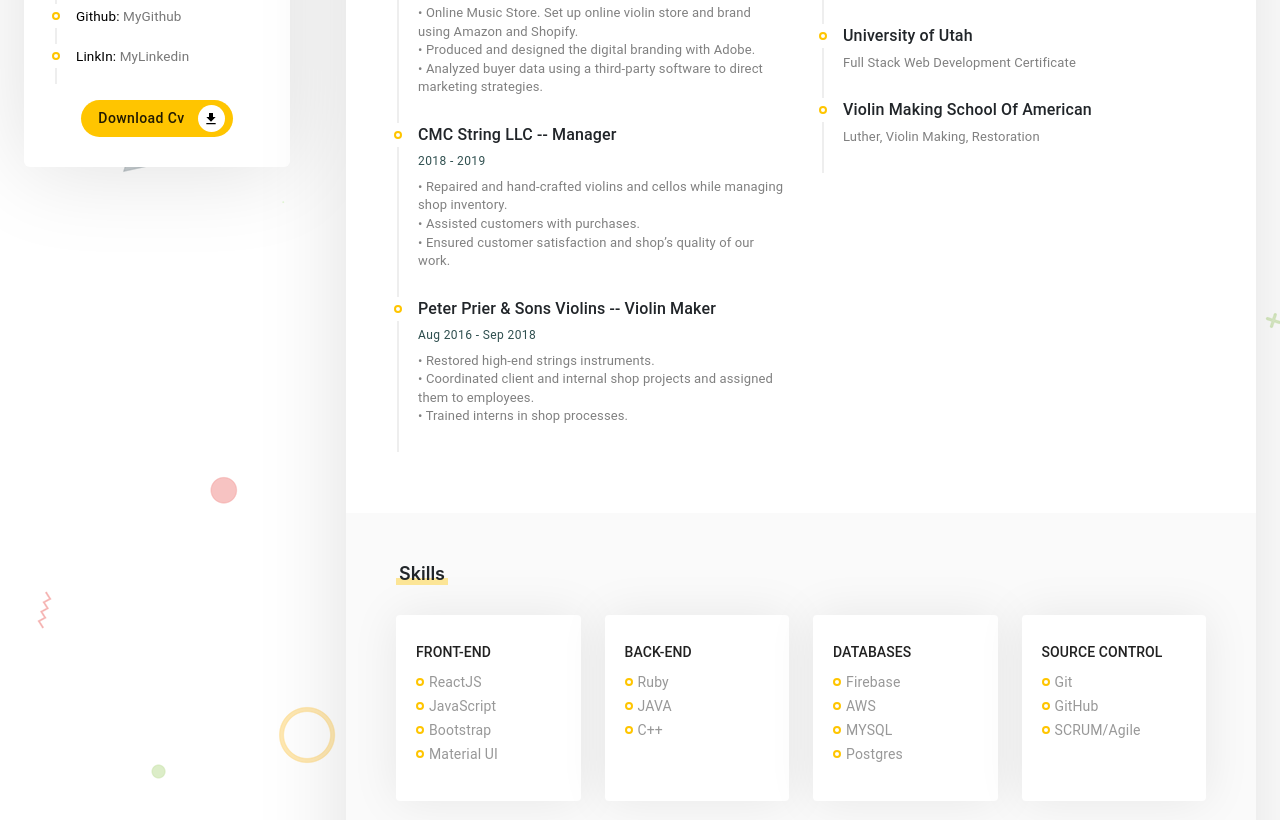
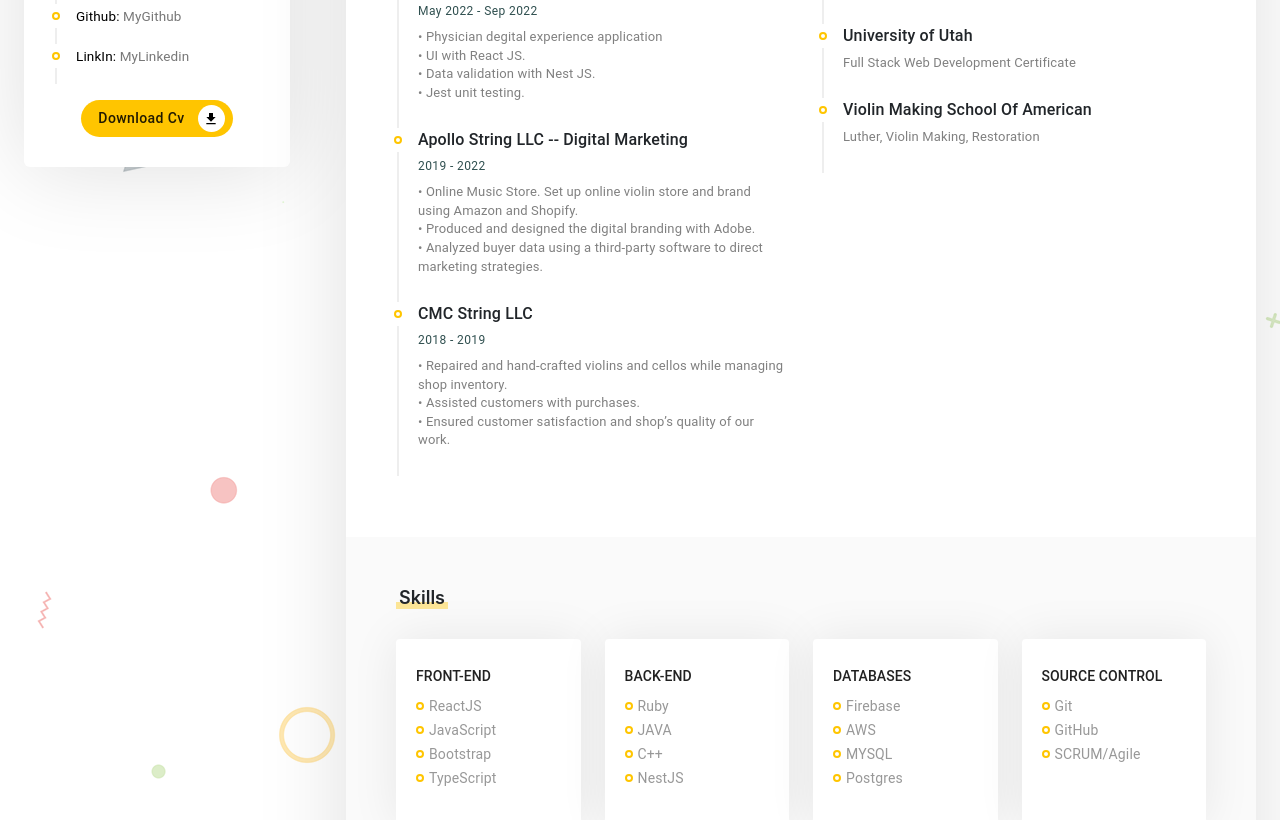
Before and after one commit to alanqicao/portfolio2, a React (Create React App) app: page / in a window 1280 px wide. Shown: the part 560-1380 px from the top of the page. Built offline with nearby package versions, Linux system fonts and the light colour scheme.

Commit message:
update resume

```diff
--- a/package.json
+++ b/package.json
@@ -18,7 +18,7 @@
     "web-vitals": "^0.2.4"
   },
   "scripts": {
-    "start": "react-scripts start",
+    "start": "CHOKIDAR_USEPOLLING=true react-scripts start",
     "build": "react-scripts build",
     "test": "react-scripts test",
     "eject": "react-scripts eject"
--- a/src/untils/resumeData.js
+++ b/src/untils/resumeData.js
@@ -27,207 +27,260 @@ export default {
 
   about:
     "I’ve always loved to build things. Still do. To me, building violins and building software are the same — I get the chance to mold a block of wood or a line of code from the ground up into something intricate and beautiful. When it comes to debugging code or restoring violins, using creative ways to solve problems and thinking outside the box is key.",
-  experiences:[
+  experiences: [
     {
-      title:'Apollo String LLC -- Digital Marketing',
-      date:'2019 - Present',
-      description:'• Online Music Store. Set up online violin store and brand using Amazon and Shopify.\n• Produced and designed the digital branding with Adobe.\n• Analyzed buyer data using a third-party software to direct marketing strategies.',
-
+      title: "Intermountain Healthcare -- Software Engineer Intern",
+      date: "May 2022 - Sep 2022",
+      description:
+        "• Physician degital experience application \n• UI with React JS.\n• Data validation with Nest JS.\n• Jest unit testing.",
     },
     {
-      title:'CMC String LLC -- Manager',
-      date:'2018 - 2019',
-      description:'• Repaired and hand-crafted violins and cellos while managing shop inventory.\n• Assisted customers with purchases.\n• Ensured customer satisfaction and shop’s quality of our work.',
-
+      title: "Apollo String LLC -- Digital Marketing",
+      date: "2019 - 2022",
+      description:
+        "• Online Music Store. Set up online violin store and brand using Amazon and Shopify.\n• Produced and designed the digital branding with Adobe.\n• Analyzed buyer data using a third-party software to direct marketing strategies.",
     },
     {
-      title:'Peter Prier & Sons Violins -- Violin Maker',
-      date:'Aug 2016 - Sep 2018',
-      description:'• Restored high-end strings instruments.\n• Coordinated client and internal shop projects and assigned them to employees.\n• Trained interns in shop processes.',
+      title: "CMC String LLC",
+      date: "2018 - 2019",
+      description:
+        "• Repaired and hand-crafted violins and cellos while managing shop inventory.\n• Assisted customers with purchases.\n• Ensured customer satisfaction and shop’s quality of our work.",
+    },
 
-    },
   ],
-  educations:[
+  educations: [
     {
-      title:'Salt Lake Community College',
-      date:'',
-      description:'Associate of Science - AS, Computer Science',
-
+      title: "Salt Lake Community College",
+      date: "",
+      description: "Associate of Science - AS, Computer Science",
     },
     {
-      title:'University of Utah',
-      date:'',
-      description:'Full Stack Web Development Certificate',
-
+      title: "University of Utah",
+      date: "",
+      description: "Full Stack Web Development Certificate",
     },
     {
-      title:'Violin Making School Of American',
-      date:'',
-      description:'Luther, Violin Making, Restoration',
-
+      title: "Violin Making School Of American",
+      date: "",
+      description: "Luther, Violin Making, Restoration",
     },
   ],
 
-  services:[
+  services: [
     {
-      title:'web Dev',
-      description:'I have been a web developer for 2 years',
-      icon:<WebOutlined/>,
+      title: "web Dev",
+      description: "I have been a web developer for 2 years",
+      icon: <WebOutlined />,
     },
     {
-      title:'Branding Identity',
-      description:'I have been a web developer for 2 years',
-      icon:<WebOutlined/>,
+      title: "Branding Identity",
+      description: "I have been a web developer for 2 years",
+      icon: <WebOutlined />,
     },
     {
-      title:'hand made violin ',
-      description:'I have been a web developer for 2 years',
-      icon:<WebOutlined/>,
+      title: "hand made violin ",
+      description: "I have been a web developer for 2 years",
+      icon: <WebOutlined />,
     },
-
   ],
 
-  skills:[
+  skills: [
     {
-      title:'FRONT-END',
-      description:[
-        "ReactJS",
-        "JavaScript",
-        "Bootstrap",
-        "Material UI",
+      title: "FRONT-END",
+      description: ["ReactJS", "JavaScript", "Bootstrap", "TypeScript"],
+    },
+    {
+      title: "BACK-END",
+      description: ["Ruby", "JAVA", "C++", "NestJS"],
+    },
+    {
+      title: "DATABASES",
+      description: ["Firebase", "AWS", "MYSQL", "Postgres"],
+    },
+    {
+      title: "SOURCE CONTROL",
+      description: ["Git", "GitHub", "SCRUM/Agile"],
+    },
+  ],
+  projects: [
+    {
+      tag: "Java",
+      image:
+        "https://res.cloudinary.com/dvnkqa41b/image/upload/v1660946623/Screenshot_2022-08-19_160334_gzc0ir.png",
+      title: "Maze and algorithm",
+      caption: "Solve Maze using differen algorithm",
+      description: "Maze with UI build in JAVA ",
+      links: [
+        {
+          link: "https://youtu.be/zv97H7lpxHc",
+          icon: <YouTube />,
+        },
+        {
+          link: "https://github.com/alanqicao/finalProject_Maze",
+          icon: <GitHubIcon />,
+        },
+        {
+          link: "https://github.com/alanqicao/finalProject_Maze",
+          icon: <Language />,
+        },
       ],
     },
     {
-      title:'BACK-END',
-      description:[
-        "Ruby",
-        "JAVA",
-        "C++",
+      tag: "Java",
+      image:
+        "https://res.cloudinary.com/dvnkqa41b/image/upload/v1614630557/plane_bq24hy.png",
+      title: "Plane Game",
+      caption: "Try to stay alive as long as you can",
+      description:
+        "Plane game is build in JAVA and bullet bounce back when it hit edge of window",
+      links: [
+        { link: "https://youtu.be/wbleSmpq8KY", icon: <YouTube /> },
+        {
+          link: "https://github.com/alanqicao/Java-Plane-Project",
+          icon: <GitHubIcon />,
+        },
+        {
+          link: "https://github.com/alanqicao/Java-Plane-Project",
+          icon: <Language />,
+        },
+      ],
+    },
+
+    {
+      tag: "React",
+      image:
+        "https://res.cloudinary.com/dvnkqa41b/image/upload/v1611130446/Screen_Shot_2021-01-20_at_1.07.29_AM_htqmsm.png",
+      title: "NetFlix Trailer",
+      caption: "NetFlix Trailer has real time trading movie and movie trailer",
+      description:
+        "This NetFlix Trailer page have fade in Navbar when you scroll, random trending movie in the banner, API call from other website, auto play movie trailer, and some css slow fade hover. ",
+      links: [
+        { link: "https://youtu.be/CpffWWjiGKo", icon: <YouTube /> },
+        {
+          link: "https://github.com/alanqicao/Netflix-clone",
+          icon: <GitHubIcon />,
+        },
+        { link: "https://netflix-clone-32eac.web.app/", icon: <Language /> },
+      ],
+    },
+
+    {
+      tag: "React",
+      image:
+        "https://res.cloudinary.com/dvnkqa41b/image/upload/v1595620408/Screen_Shot_2020-07-24_at_1.22.56_PM_y66bgd.png",
+      title: "Digital Glove Box",
+      caption:
+        "Digital Glove Box is full stack webpage for tracking your car's information",
+      description:
+        "Digital Glove Box is a repository for your vehicle and all of its identifying information, plus the ability to add as many vehicles as you'd like. Easy access to your documents from a secure cloud-based database.",
+      links: [
+        {
+          link: "https://www.youtube.com/watch?v=uAMlLoYLoSo",
+          icon: <YouTube />,
+        },
+        {
+          link: "https://github.com/alanqicao/DigitalGloveBox",
+          icon: <GitHubIcon />,
+        },
+        {
+          link: "https://my-digital-glove-box.herokuapp.com",
+          icon: <Language />,
+        },
       ],
     },
     {
-      title:'DATABASES',
-      description:[
-        "Firebase",
-        "AWS",
-        "MYSQL",
-        "Postgres",
+      tag: "React",
+      image:
+        "https://res.cloudinary.com/dvnkqa41b/image/upload/v1611130428/Screen_Shot_2021-01-20_at_1.08.04_AM_nz6cic.png",
+      title: "Amazon Clone",
+      caption: "Amazon Clone ia a Full-stack webpage ",
+      description:
+        "It has login auth user order track, and third party payment system",
+      links: [
+        { link: "https://youtu.be/hrDlNyh38EM", icon: <YouTube /> },
+        {
+          link: "https://github.com/alanqicao/Amazon-Clone-Full-stack",
+          icon: <GitHubIcon />,
+        },
+        { link: "https://challenge-5bcae.web.app/", icon: <Language /> },
+      ],
+    },
 
+    {
+      tag: "React",
+      image:
+        "https://res.cloudinary.com/dvnkqa41b/image/upload/v1613435840/Screen_Shot_2021-02-15_at_5.36.34_PM_uvsyg4.png",
+      title: "Facebook Messenger",
+      caption: "Facebook Messenger is a real time chatting App",
+      description:
+        "Facebook Messenger is a real time chatting App has full back end support.",
+      links: [
+        { link: "https://youtu.be/IvMT_thdZQ4", icon: <YouTube /> },
+        {
+          link: "https://github.com/alanqicao/Facebook-Messenger-App",
+          icon: <GitHubIcon />,
+        },
+        {
+          link: "https://facebook-messenger-clone-f1b29.web.app/",
+          icon: <Language />,
+        },
+      ],
+    },
+
+    {
+      tag: "React",
+      image:
+        "https://res.cloudinary.com/dvnkqa41b/image/upload/v1611602799/Screen_Shot_2021-01-25_at_12.25.15_PM_jixrip.png",
+      title: "Robinhood Training Camp",
+      caption:
+        "Robinhood Training Camp is a React app that has real time stock market price",
+      description: "You can add share to your personal stock account.",
+      links: [
+        { link: "https://youtu.be/i_8qnEzXCys", icon: <YouTube /> },
+        {
+          link: "https://github.com/alanqicao/Robinhood-Clone",
+          icon: <GitHubIcon />,
+        },
+        { link: "https://robinhood-ad05e.web.app/", icon: <Language /> },
       ],
     },
     {
-      title:'SOURCE CONTROL',
-      description:[
-        "Git",
-        "GitHub",
-        "SCRUM/Agile",
+      tag: "UnrealEngine & C++",
+      image:
+        "https://res.cloudinary.com/dvnkqa41b/image/upload/v1614629321/bullCow_t3og9m.png",
+      title: "BullCow Game",
+      caption: "BullCowGame is a work guessing game",
+      description: "BullCow Game is build using UnrealEngine 4 and C++",
+      links: [
+        { link: "https://youtu.be/5xV9Wr7DLDM", icon: <YouTube /> },
+        {
+          link: "https://github.com/alanqicao/BullCowGame-UnrealEngine",
+          icon: <GitHubIcon />,
+        },
+        {
+          link: "https://github.com/alanqicao/BullCowGame-UnrealEngine",
+          icon: <Language />,
+        },
+      ],
+    },
+    {
+      tag: "Architecture",
+      image:
+        "https://res.cloudinary.com/dvnkqa41b/image/upload/v1660946165/Screenshot_2022-08-19_154135_gxcd8a.png",
+      title: "Robot Arm",
+      caption: "Full arm robot with Arduino",
+      description: "Whole functional robot arm with Arduino.",
+      links: [
+        { link: "https://youtu.be/k82c8T7KIW0", icon: <YouTube /> },
+        {
+          link: "https://github.com/alanqicao/Robot-Arm",
+          icon: <GitHubIcon />,
+        },
+        {
+          link: "https://github.com/alanqicao/Robot-Arm/blob/gh-pages/Robot%20Arm%20White%20Paper%20(1).pdf",
+          icon: <Language />,
+        },
       ],
     },
   ],
-  projects:[
-  {
-    tag:'React',
-    image:'https://res.cloudinary.com/dvnkqa41b/image/upload/v1611130428/Screen_Shot_2021-01-20_at_1.08.04_AM_nz6cic.png',
-    title:'Amazon Clone',
-    caption:'Amazon Clone ia a Full-stack webpage ',
-    description:'It has login auth user order track, and third party payment system',
-    links:[
-      {link:'https://youtu.be/hrDlNyh38EM',icon:<YouTube/>},
-      {link:'https://github.com/alanqicao/Amazon-Clone-Full-stack',icon:<GitHubIcon/>},
-      {link:'https://challenge-5bcae.web.app/',icon:<Language/>},
-    ]
-  },
-
-  {
-    tag:'React',
-    image:'https://res.cloudinary.com/dvnkqa41b/image/upload/v1595620408/Screen_Shot_2020-07-24_at_1.22.56_PM_y66bgd.png',
-    title:'Digital Glove Box',
-    caption:"Digital Glove Box is full stack webpage for tracking your car's information",
-    description:"Digital Glove Box is a repository for your vehicle and all of its identifying information, plus the ability to add as many vehicles as you'd like. Easy access to your documents from a secure cloud-based database.",
-    links:[
-      {link:'https://www.youtube.com/watch?v=uAMlLoYLoSo',icon:<YouTube/>},
-      {link:'https://github.com/alanqicao/DigitalGloveBox',icon:<GitHubIcon/>},
-      {link:'https://my-digital-glove-box.herokuapp.com',icon:<Language/>},
-    ]
-  },
-  {
-    tag:'React',
-    image:'https://res.cloudinary.com/dvnkqa41b/image/upload/v1611130446/Screen_Shot_2021-01-20_at_1.07.29_AM_htqmsm.png',
-    title:'NetFlix Clone',
-    caption:'NetFlix Clone has real time trading movie and movie trailer',
-    description:'This NetFlix clone page have fade in Navbar when you scroll, random trending movie in the banner, API call from other website, auto play movie trailer, and some css slow fade hover. ',
-    links:[
-      {link:'https://youtu.be/CpffWWjiGKo',icon:<YouTube/>},
-      {link:'https://github.com/alanqicao/Netflix-clone',icon:<GitHubIcon/>},
-      {link:'https://netflix-clone-32eac.web.app/',icon:<Language/>},
-    ]
-  },
-
-  {
-    tag:'React',
-    image:'https://res.cloudinary.com/dvnkqa41b/image/upload/v1613435840/Screen_Shot_2021-02-15_at_5.36.34_PM_uvsyg4.png',
-    title:'Facebook Messenger',
-    caption:'Facebook Messenger is a real time chatting App',
-    description:'Facebook Messenger is a real time chatting App has full back end support.',
-    links:[
-      {link:'https://youtu.be/IvMT_thdZQ4',icon:<YouTube/>},
-      {link:'https://github.com/alanqicao/Facebook-Messenger-App',icon:<GitHubIcon/>},
-      {link:'https://facebook-messenger-clone-f1b29.web.app/',icon:<Language/>},
-    ]
-  },
-
-  {
-    tag:'React',
-    image:'https://res.cloudinary.com/dvnkqa41b/image/upload/v1611602799/Screen_Shot_2021-01-25_at_12.25.15_PM_jixrip.png',
-    title:'Robinhood Clone',
-    caption:'Robinhood Clone is a React app that has real time stock market price',
-    description:'You can add share to your personal stock account.',
-    links:[
-      {link:'https://youtu.be/i_8qnEzXCys',icon:<YouTube/>},
-      {link:'https://github.com/alanqicao/Robinhood-Clone',icon:<GitHubIcon/>},
-      {link:'https://robinhood-ad05e.web.app/',icon:<Language/>},
-    ]
-  },
-
-  {
-    tag:'Java',
-    image:'https://res.cloudinary.com/dvnkqa41b/image/upload/v1595626114/Screenshot_72_vzpqtq.png',
-    title:'Temperature Recording',
-    caption:'Java-DOW  Day of week temperature recording and average',
-    description:'Java-DOW  Day of week temperature recording and average',
-    links:[
-      {link:'https://www.youtube.com/watch?v=tnslP7fmolM',icon:<YouTube/>},
-      {link:'https://github.com/alanqicao/JAVA-DOW',icon:<GitHubIcon/>},
-      {link:'',icon:<Language/>},
-    ]
-  },
-  {
-    tag:'Java',
-    image:'https://res.cloudinary.com/dvnkqa41b/image/upload/v1614630557/plane_bq24hy.png',
-    title:'Plane Game',
-    caption:'Try to stay alive as long as you can',
-    description:'Plane game is build in JAVA and bullet bounce back when it hit edge of window',
-    links:[
-      {link:'https://youtu.be/wbleSmpq8KY',icon:<YouTube/>},
-      {link:'https://github.com/alanqicao/Java-Plane-Project',icon:<GitHubIcon/>},
-      {link:'https://github.com/alanqicao/Java-Plane-Project',icon:<Language/>},
-    ]
-  },
-
-
-  {
-    tag:'C++ ',
-    image:'https://res.cloudinary.com/dvnkqa41b/image/upload/v1614629321/bullCow_t3og9m.png',
-    title:'BullCowGame-UnrealEngine',
-    caption:'BullCowGame is a work guessing game',
-    description:'BullCow Game is using UnrealEngine and C++',
-    links:[
-      {link:'https://youtu.be/5xV9Wr7DLDM',icon:<YouTube/>},
-      {link:'https://github.com/alanqicao/BullCowGame-UnrealEngine',icon:<GitHubIcon/>},
-      {link:'https://github.com/alanqicao/BullCowGame-UnrealEngine',icon:<Language/>},
-    ]
-  }
-
-
-]
-  };
+};
```
Also changed, not shown: src/components/Resume.js (+6 -6 lines), src/assets/images/projects/robot/Screenshot 2022-08-19 154135.png (added), 1 other file (tests, documents, lock files or other folders).
